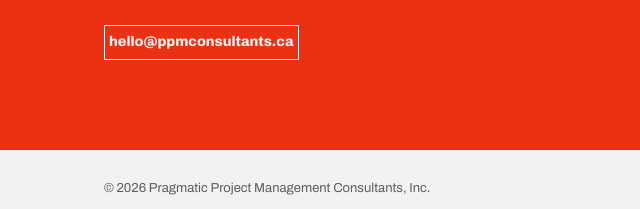
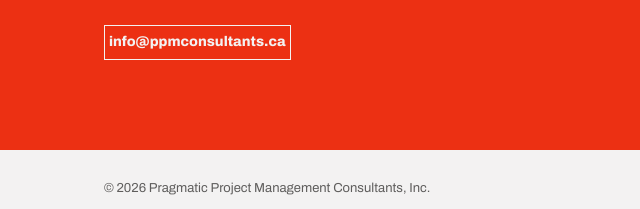
Before and after one commit to dcslack/ppm-website, a plain HTML site: page index.html in a window 1280 px wide. Shown: the part 2566-2775 px from the top of the page, 0-640 px from the left. Drawn offline with Linux system fonts and the light colour scheme.

Commit message:
Update contact email in index.html

```diff
--- a/index.html
+++ b/index.html
@@ -173,7 +173,7 @@ footer{display:flex;flex-wrap:wrap;gap:8px 24px;justify-content:space-between;pa
       <div>
         <h2>Let's talk<br>about your build.</h2>
         <p class="lede">Tell us what you're trying to ship. We'll tell you plainly whether we can help.</p>
-        <a href="mailto:hello@ppmconsultants.ca" class="btn btn-ghost">hello@ppmconsultants.ca</a>
+        <a href="mailto:info@ppmconsultants.ca" class="btn btn-ghost">info@ppmconsultants.ca</a>
       </div>
       <div style="border-top:2px solid color-mix(in srgb,var(--color-bg) 55%,transparent);padding-top:24px">
         <p style="font-size:13px;letter-spacing:0.08em;text-transform:uppercase;margin:0 0 12px;color:color-mix(in srgb,var(--color-bg) 80%,transparent)">Office</p>
```
